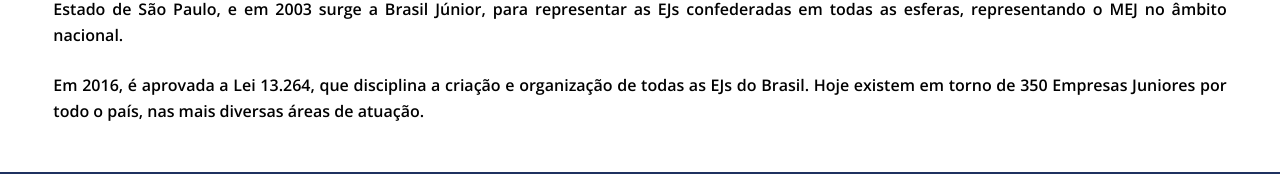
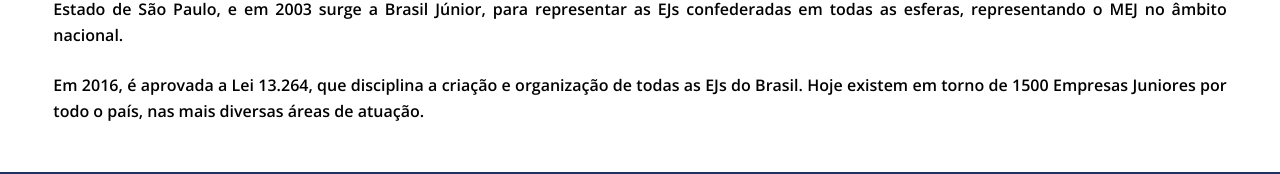
Before and after one commit to Code-Tech-Jr/nucleo-bauru, a Next.js app: page /sobre-nos in a window 1280 px wide. Shown: the part 1976-2150 px from the top of the page. Built offline with nearby package versions, Linux system fonts and the light colour scheme; no server answers.

Commit message:
fix: Pagina "Sobre nós"
Correção na página sobre nós, Titulo "Histórico do movimento".
Correção no texto:
Antes: 350 empresas juniores.
Agora: 1500 empresas juniores

```diff
--- a/src/app/sobre-nos/page.tsx
+++ b/src/app/sobre-nos/page.tsx
@@ -124,7 +124,7 @@
 
             <Text className="text-justify">
               Em 2016, é aprovada a Lei 13.264, que disciplina a criação e organização de
-              todas as EJs do Brasil. Hoje existem em torno de 350 Empresas Juniores por
+              todas as EJs do Brasil. Hoje existem em torno de 1500 Empresas Juniores por
               todo o país, nas mais diversas áreas de atuação.
             </Text>
           </div>
```
